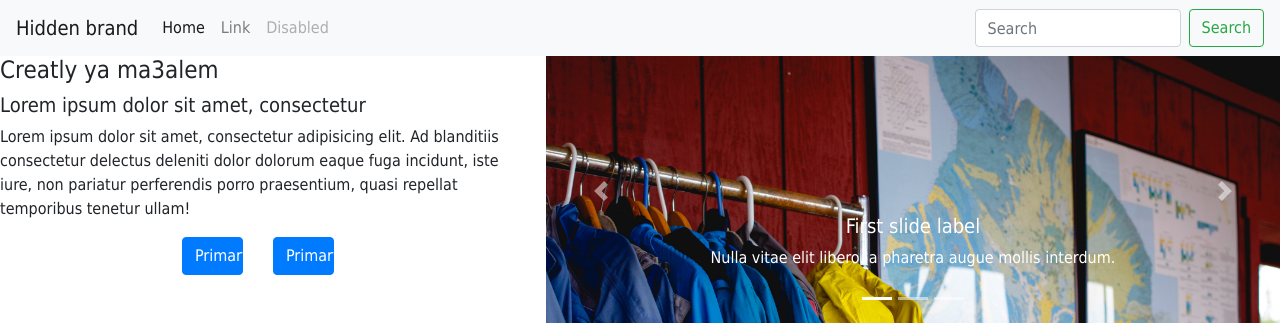
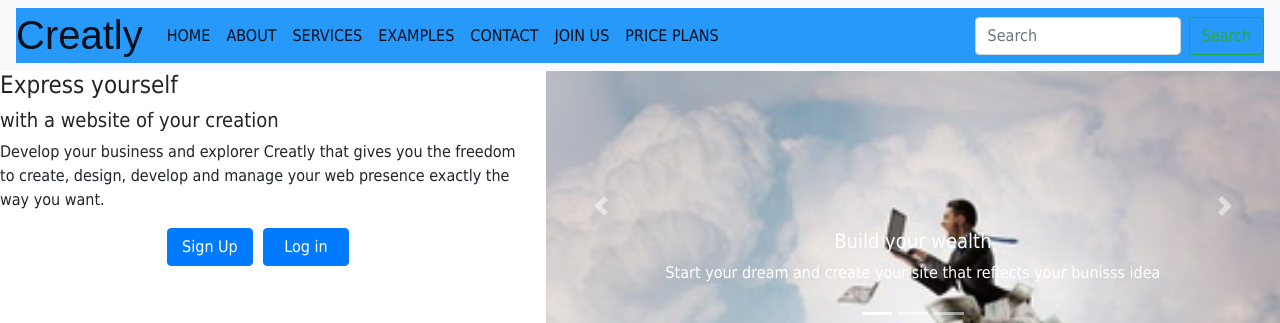
Before and after one commit to ebrahimahmed97090/creatly, a Django app: page / in a window 1280 px wide. Shown: the top 323 px of the page. Run offline with Django 3.2, Linux system fonts and the light colour scheme; some libraries are stand-ins or nearby versions.

Commit message:
Semi-finalized home.html & base.html files

```diff
--- a/static/js/Carousel.js
+++ b/static/js/Carousel.js
@@ -9,8 +9,8 @@
 
     var defaultConfig = {
         num: 3, //要显示的数量，应该是个奇数
-        maxWidth: 250, //代表中央图片的宽度
-        maxHeight: 150, //中央图片的高度
+        maxWidth: 490, //代表中央图片的宽度
+        maxHeight: 350, //中央图片的高度
         autoPlay: true, //是否自动滚动播放
         showTime: 1000, //autoPlay为true时这个属性才有用
         animationTime: 300, //
--- a/templates/base.html
+++ b/templates/base.html
@@ -10,26 +10,53 @@
     <link rel="stylesheet" href="{% static 'fontawesome-pro-5.11.2-web/css/all.min.css' %}">
     <link rel="stylesheet" href="{% static 'css/owl.carousel.css' %}">
     <link rel="stylesheet" href="{% static 'css/style.css' %}">
+
+{#H: Add style for Creatly logo #}
+<style>
+ .navbar-brand {
+  font: 40px Freestyle Script, sans-serif;
+     text-decoration-color: #ffffff;
+}
+</style>
 </head>
 <body>
-
-<nav class="navbar navbar-expand-lg navbar-light bg-light">
+{#H: Update background color for navbar #}
+<nav class="navbar navbar-expand-lg navbar-light bg-light" style="background-color: #2699FB;">
     <button class="navbar-toggler" type="button" data-toggle="collapse" data-target="#navbarTogglerDemo01"
             aria-controls="navbarTogglerDemo01" aria-expanded="false" aria-label="Toggle navigation">
         <span class="navbar-toggler-icon"></span>
     </button>
-    <div class="collapse navbar-collapse" id="navbarTogglerDemo01">
-        <a class="navbar-brand" href="#">Hidden brand</a>
+{#H: Update background color for navbar, Add main bottons from design #}
+    <div class="collapse navbar-collapse" id="navbarTogglerDemo01" style="background-color: #2699FB;">
+        <a class="navbar-brand" href="#">Creatly</a>
         <ul class="navbar-nav mr-auto mt-2 mt-lg-0">
             <li class="nav-item active">
-                <a class="nav-link" href="#">Home <span class="sr-only">(current)</span></a>
+                <a class="nav-link" href="#">HOME<span class="sr-only">(current)</span></a>
             </li>
-            <li class="nav-item">
-                <a class="nav-link" href="#">Link</a>
+            <li class="nav-item active">
+                <a class="nav-link" href="#">ABOUT<span class="sr-only">(current)</span></a>
+            </li><li class="nav-item active">
+                <a class="nav-link" href="#">SERVICES<span class="sr-only">(current)</span></a>
             </li>
-            <li class="nav-item">
-                <a class="nav-link disabled" href="#" tabindex="-1" aria-disabled="true">Disabled</a>
+            <li class="nav-item active">
+                <a class="nav-link" href="#">EXAMPLES<span class="sr-only">(current)</span></a>
             </li>
+            <li class="nav-item active">
+                <a class="nav-link" href="#">CONTACT<span class="sr-only">(current)</span></a>
+            </li>
+            <li class="nav-item active">
+                <a class="nav-link" href="#">JOIN US<span class="sr-only">(current)</span></a>
+            </li>
+            <li class="nav-item active">
+                <a class="nav-link" href="#">PRICE PLANS<span class="sr-only">(current)</span></a>
+            </li>
+
+{#            <li class="nav-item">#}
+{#                <a class="nav-link" href="#">Link</a>#}
+{#            </li>#}
+{#            <li class="nav-item">#}
+{#                <a class="nav-link disabled" href="#" tabindex="-1" aria-disabled="true">Disabled</a>#}
+{#            </li>#}
         </ul>
         <form class="form-inline my-2 my-lg-0">
             <input class="form-control mr-sm-2" type="search" placeholder="Search" aria-label="Search">
@@ -46,34 +73,36 @@
 <footer class="footer-bs">
     <div class="row">
         <div class="col-md-3 footer-brand animated fadeInLeft">
-            <h2>Logo</h2>
+            <h2 class="navbar-brand">Creatly</h2>
             <p>Suspendisse hendrerit tellus laoreet luctus pharetra. Aliquam porttitor vitae orci nec ultricies.
                 Curabitur vehicula, libero eget faucibus faucibus, purus erat eleifend enim, porta pellentesque ex
                 mi ut
                 sem.</p>
-            <p>© 2014 BS3 UI Kit, All rights reserved</p>
+            <p>© 2020 BS3 UI Kit, All rights reserved</p>
         </div>
-        <div class="col-md-4 footer-nav animated fadeInUp">
-            <h4>Menu —</h4>
+        <div class="col-md-3 footer-nav animated fadeInUp">
+{#            <h4>Menu —</h4>#}
             <div class="col-md-6">
                 <ul class="pages">
-                    <li><a href="#">Travel</a></li>
-                    <li><a href="#">Nature</a></li>
-                    <li><a href="#">Explores</a></li>
-                    <li><a href="#">Science</a></li>
-                    <li><a href="#">Advice</a></li>
+                    <li><a href="#">HOME</a></li>
+                    <li><a href="#">SERVICES</a></li>
+                    <li><a href="#">EXAMPLES</a></li>
+                    <li><a href="#">PRICE PLANS</a></li>
+                    <li><a href="#">JOIN US</a></li>
                 </ul>
             </div>
+        </div>
+        <div class="col-md-3 footer-nav animated fadeInUp">
             <div class="col-md-6">
                 <ul class="list">
                     <li><a href="#">About Us</a></li>
-                    <li><a href="#">Contacts</a></li>
+                    <li><a href="#">Contact</a></li>
                     <li><a href="#">Terms & Condition</a></li>
                     <li><a href="#">Privacy Policy</a></li>
                 </ul>
             </div>
         </div>
-        <div class="col-md-2 footer-social animated fadeInDown">
+        <div class="col-md-3 footer-social animated fadeInDown">
             <h4>Follow Us</h4>
             <ul>
                 <li><a href="#">Facebook</a></li>
--- a/templates/home.html
+++ b/templates/home.html
@@ -4,18 +4,16 @@
 
     <div class="row">
         <div class="col-lg-5">
-            <h4>Creatly ya ma3alem</h4>
-            <h5>Lorem ipsum dolor sit amet, consectetur </h5>
-            <p>Lorem ipsum dolor sit amet, consectetur adipisicing elit. Ad blanditiis consectetur delectus deleniti
-                dolor
-                dolorum eaque fuga incidunt, iste iure, non pariatur perferendis porro praesentium, quasi repellat
-                temporibus tenetur ullam!</p>
+            <h4>Express yourself</h4>
+            <h5>with a website of your creation</h5>
+            <p>Develop your business and explorer Creatly that gives you the freedom to create,
+                design, develop and manage your web presence exactly the way you want.</p>
             <div class="row justify-content-center">
-                <div class="col-lg-2 col-12">
-                    <button style="width: 100%" type="button" class="btn btn-primary">Primary</button>
+                <div class="col-lg-2 col-6" style="padding-left: 0px;padding-right: 5px;padding-top: 0px;">
+                    <button style="width: 100%" type="button" class="btn btn-primary">Sign Up</button>
                 </div>
-                <div class="col-lg-2 col-12">
-                    <button style="width: 100%" type="button" class="btn btn-primary">Primary</button>
+                <div class="col-lg-2 col-6" style="padding-left: 5px;padding-right: 0px;padding-top: 0px;">
+                    <button style="width: 100%" type="button" class="btn btn-primary">Log in</button>
                 </div>
             </div>
         </div>
@@ -30,24 +28,24 @@
                 <div class="carousel-inner" style="height: 270px">
 
                     <div class="carousel-item active" style="height: 270px">
-                        <img src="{% static 'images/1.jpg' %}" class="d-block w-100" alt="...">
+                        <img src="{% static 'images/12.jpg' %}" class="d-block w-100" alt="...">
                         <div class="carousel-caption d-none d-md-block">
-                            <h5>First slide label</h5>
-                            <p>Nulla vitae elit libero, a pharetra augue mollis interdum.</p>
+                            <h5>Build your wealth</h5>
+                            <p>Start your dream and create your site that reflects your bunisss idea</p>
                         </div>
                     </div>
                     <div class="carousel-item" style="height: 270px">
-                        <img src="{% static 'images/2.jpg' %}" class="d-block w-100" alt="...">
+                        <img src="{% static 'images/11.jpg' %}" class="d-block w-100" alt="...">
                         <div class="carousel-caption d-none d-md-block">
-                            <h5>Second slide label</h5>
-                            <p>Lorem ipsum dolor sit amet, consectetur adipiscing elit.</p>
+                            <h5>Save Money</h5>
+                            <p>Creatly presents cheap options to build up your site with less money and time</p>
                         </div>
                     </div>
                     <div class="carousel-item" style="height: 270px">
-                        <img src="{% static 'images/3.jpg' %}" class="d-block w-100" alt="...">
+                        <img src="{% static 'images/13.jpg' %}" class="d-block w-100" alt="...">
                         <div class="carousel-caption d-none d-md-block">
-                            <h5>Third slide label</h5>
-                            <p>Praesent commodo cursus magna, vel scelerisque nisl consectetur.</p>
+                            <h5>Manage your site</h5>
+                            <p>Manage your site with Creatly control panel to keep your site updated</p>
                         </div>
                     </div>
                 </div>
@@ -71,31 +69,29 @@
                     <div class="testimonial">
                         <span class="icon fa fa-quote-left"></span>
                         <p class="description">
-                            Lorem Ipsum is simply dummy text of the printing and typesetting industry. Lorem Ipsum has
-                            been
-                            the industry's standard dummy text ever since the 1500s.
+                            I create my website super easily with creatly to share my latest albums,
+                            my latest news & pictures and my concert schedule with my fans.
                         </p>
                         <div class="testimonial-content">
                             <div class="pic">
-                                <img src="https://picsum.photos/130/130?image=1027" alt="">
+                                <img src="{% static 'images/kaka.jpg' %}" alt="">
                             </div>
-                            <h3 class="name">Michele Miller</h3>
-                            <span class="title">Project Manager</span>
+                            <h3 class="name">Hamada Kaka</h3>
+                            <span class="title">Populer Singer</span>
                         </div>
                     </div>
                     <div class="testimonial">
                         <span class="icon fa fa-quote-left"></span>
                         <p class="description">
-                            Lorem Ipsum is simply dummy text of the printing and typesetting industry. Lorem Ipsum has
-                            been
-                            the industry's standard dummy text ever since the 1500s.
+                            Creatly build me a significant website for my resturant. Now I can manage the customer
+                            orders easily, share my new menu with them and get the customer opinions easily.
                         </p>
                         <div class="testimonial-content">
                             <div class="pic">
-                                <img src="https://picsum.photos/130/130?image=839" alt="">
+                                <img src="{% static 'images/443.jpg' %}" alt="">
                             </div>
-                            <h3 class="name">Patricia Knott</h3>
-                            <span class="title">Web Developer</span>
+                            <h3 class="name">Bostan kamel</h3>
+                            <span class="title">El Shater Fastfood Owner</span>
                         </div>
                     </div>
                     <div class="testimonial">
```
Also changed, not shown: static/images/11.jpg (added), static/images/12.jpg (added), static/images/13.jpg (added), static/images/443.jpg (added), static/images/kaka.jpg (added).
